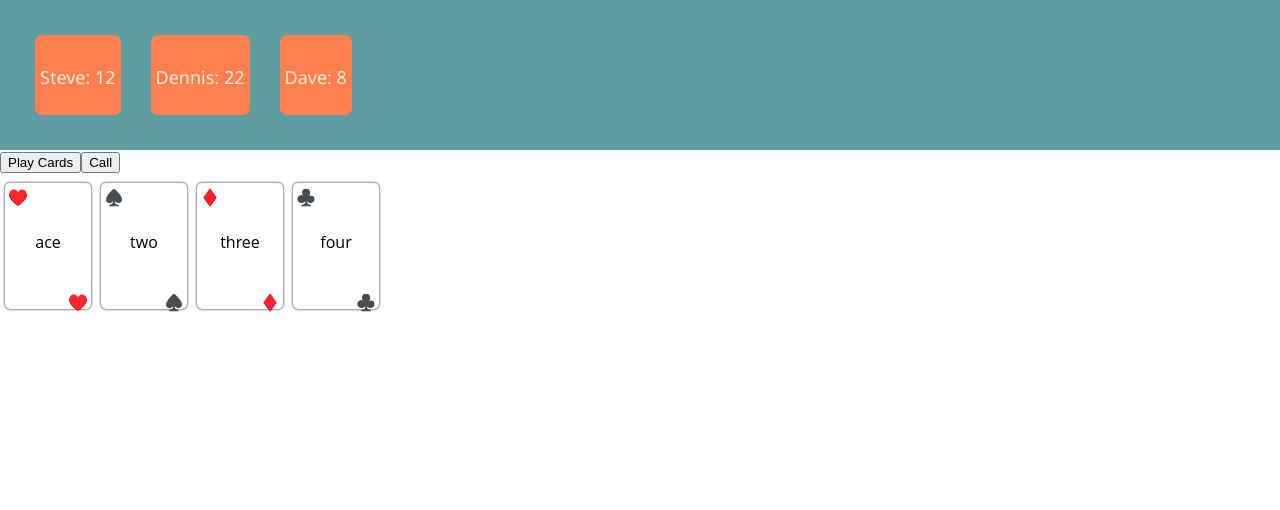
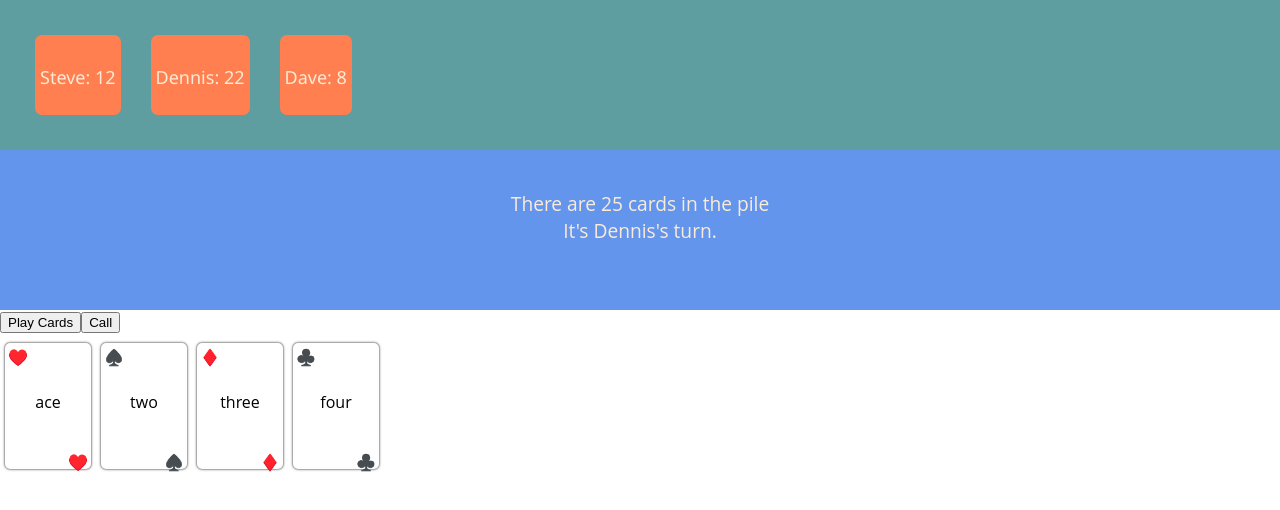
Before and after one commit to THEredhoodieguy/Cheat, a React (Create React App) app in the folder cheat-client/: page / in a window 1280 px wide. Shown: the top 510 px of the page. Built offline with nearby package versions, Linux system fonts and the light colour scheme.

Commit message:
Added banner for tracking turn state and pile size

```diff
--- a/cheat-client/src/App.css
+++ b/cheat-client/src/App.css
@@ -40,6 +40,16 @@ body {
 
 }
 
+.actionBanner {
+  width: 100%;
+  height: 120px;
+  text-align: center;
+  padding-top: 40px;
+  font-size: larger;
+  color: antiquewhite;
+  background-color: cornflowerblue;
+}
+
 .cards {
   margin-top: 10px;
   display: flex;
--- a/cheat-client/src/App.js
+++ b/cheat-client/src/App.js
@@ -1,6 +1,7 @@
 import React from 'react';
 import Header from './components/Header';
 import Hand from './components/Hand';
+import ActionBanner from './components/ActionBanner';
 
 import './App.css';
 
@@ -9,10 +10,13 @@ class App extends React.Component {
   render = () => {
     const opps = [{"name": "Steve", "handSize": 12}, {"name":"Dennis", "handSize":22}, {"name":"Dave", "handSize":8}];
     const hand = [{"suit":"♥️", "value":"ace"}, {"suit":"♠️", "value":"two"}, {"suit":"♦️", "value":"three"}, {"suit":"♣️", "value":"four"}];
+    //actionState: {currentPlayer: String, isDeciding: Boolean, numPlayed: Int, cardPlayed: String/cardEnum}
+    const currentState = {"currentPlayer": "Dennis", "isDeciding": true, "numPlayed": 0, "cardPlayed": "none"};
 
     return (
       <div className="app">
         <Header opponents={opps}/>
+        <ActionBanner pileSize={25} actionState={currentState} />
         <Hand cards={hand} />
       </div>
     );
--- /dev/null
+++ b/cheat-client/src/components/ActionBanner.jsx
@@ -0,0 +1,21 @@
+import React from 'react';
+
+//a banner that displays the current state of the game
+class ActionBanner extends React.Component {
+    render = () => {
+        return (
+            <div className="actionBanner">
+                {/* Pile size */}
+                <div className="pileInfo">There are {this.props.pileSize} cards in the pile</div>
+                {/*
+                 * Current player and their action
+                 *
+                 * actionState: {currentPlayer: String, isDeciding: Boolean, numPlayed: Int, cardPlayed: String/cardEnum}
+                */}
+                <div className="currentAction">It's {this.props.actionState.currentPlayer}'s turn. </div>
+            </div>
+        );
+    };
+}
+
+export default ActionBanner;
```
